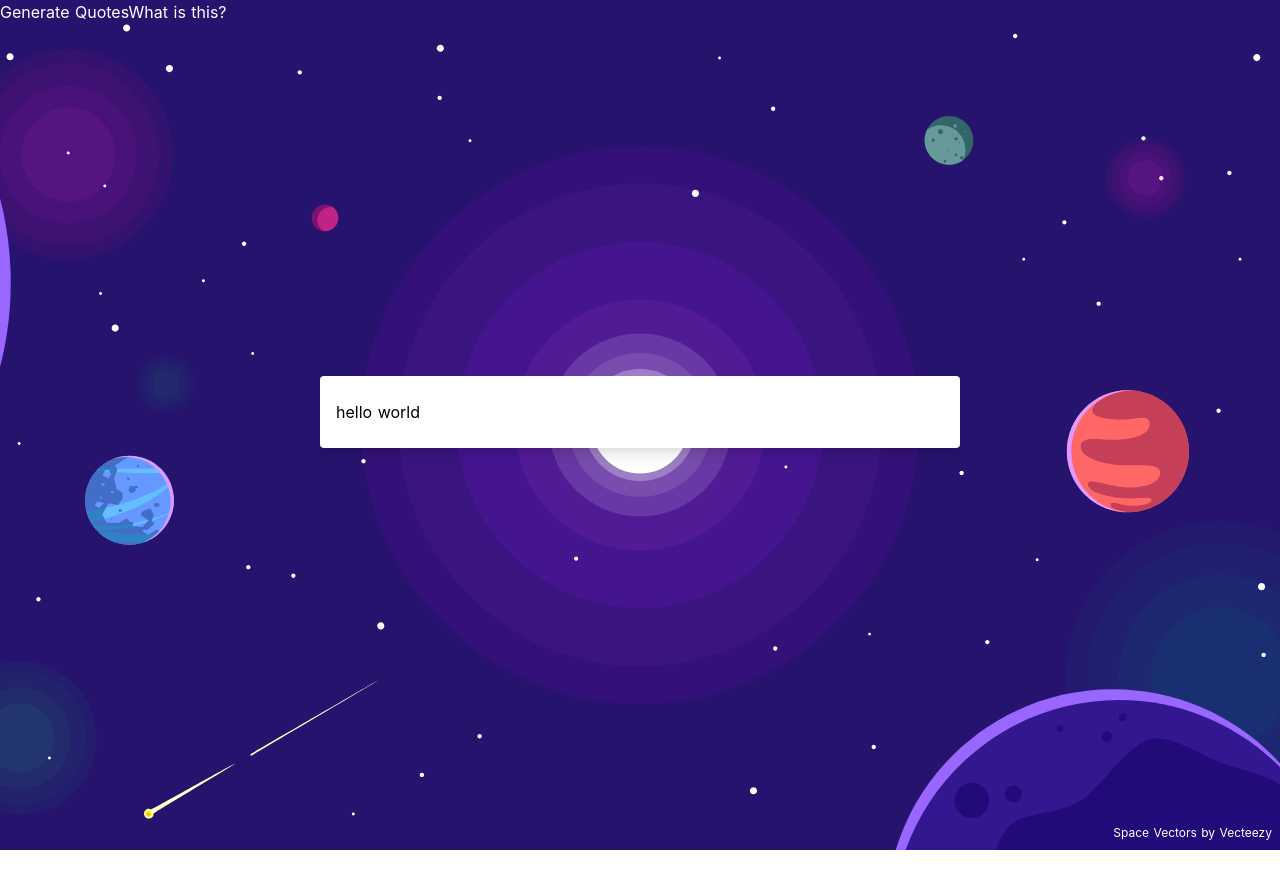
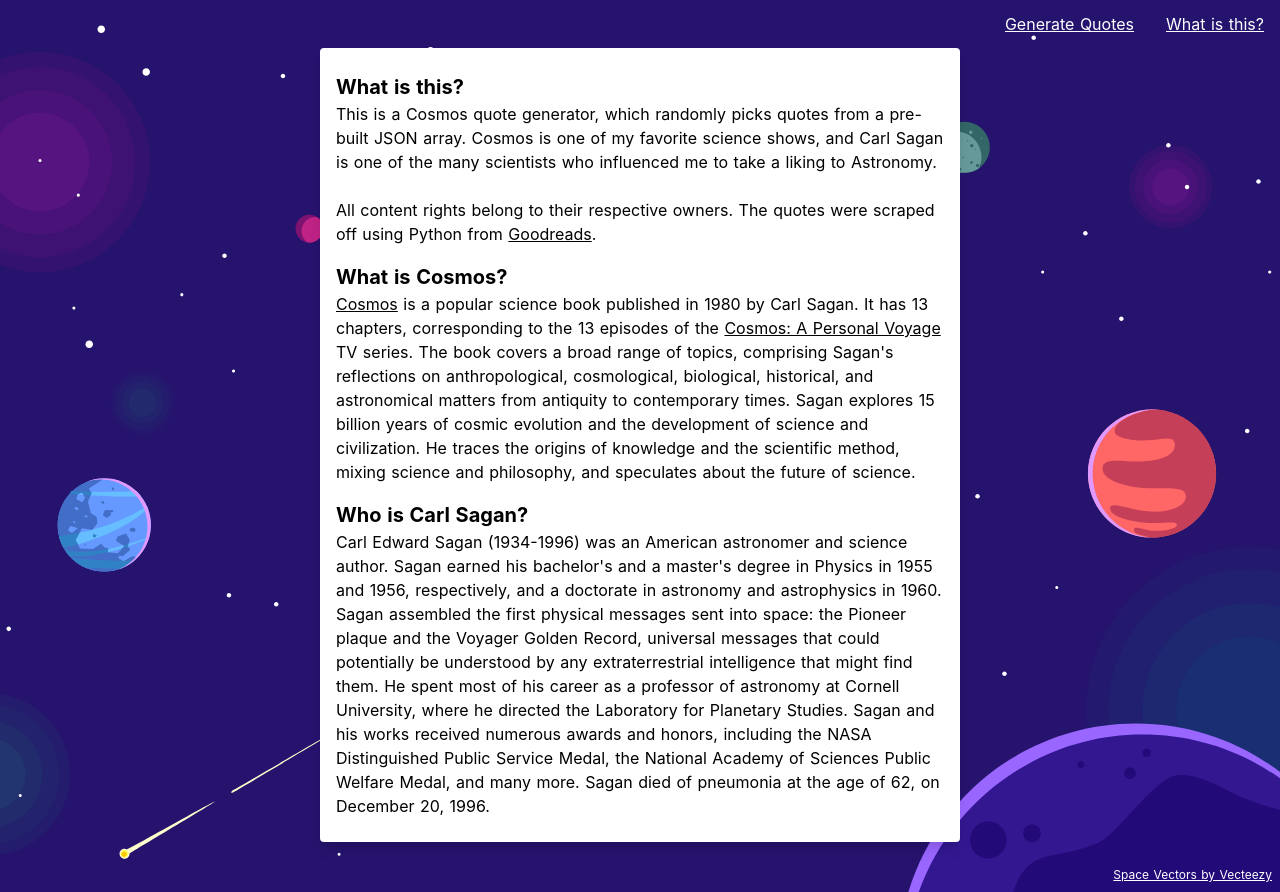
Before and after one commit to rsalunga29/cosmosquotes, a Nuxt app: page /about in a window 1280 px wide. Before the commit the page ends 850 px from the top, so only its background shows below. Built offline with nearby package versions, Linux system fonts and the light colour scheme.

Commit message:
Add navbar and about page

```diff
--- a/layouts/default.vue
+++ b/layouts/default.vue
@@ -1,7 +1,9 @@
 <template>
   <div>
-    <nuxt-link to="/">Generate Quotes</nuxt-link>
-    <nuxt-link to="/about">What is this?</nuxt-link>
+    <div class="flex justify-end">
+      <nuxt-link class="mx-4 mb-4 md:my-3" to="/">Generate Quotes</nuxt-link>
+      <nuxt-link class="mx-4 mb-4 md:my-3" to="/about">What is this?</nuxt-link>
+    </div>
 
     <nuxt />
 
@@ -42,7 +44,7 @@
 }
 
 .card {
-  @apply flex flex-col justify-center rounded overflow-hidden shadow-lg bg-white text-black mb-6;
+  @apply flex flex-col justify-center rounded overflow-scroll shadow-lg bg-white text-black mb-6;
 }
 
 .card--quote {
--- a/pages/about.vue
+++ b/pages/about.vue
@@ -3,15 +3,55 @@
     <div class="flex flex-col md:w-2/4 px-4 md:px-0">
       <div class="card">
         <div class="py-6 px-4">
-          hello world
+          <div class="mb-4">
+            <p class="text-xl font-bold">What is this?</p>
+            <p>
+              This is a Cosmos quote generator, which randomly picks quotes from a pre-built JSON array.
+              Cosmos is one of my favorite science shows, and Carl Sagan is one of the many scientists who influenced me to take a liking to
+              Astronomy.
+
+              <br /><br />
+
+              All content rights belong to their respective owners. The quotes were scraped off using Python from
+              <a href="https://www.goodreads.com/work/quotes/3237312-cosmos"
+                target="_blank" rel="noopener noreferrer">Goodreads</a>.
+            </p>
+          </div>
+
+          <div class="mb-4">
+            <p class="text-xl font-bold">What is Cosmos?</p>
+            <p>
+              <a href="https://en.wikipedia.org/wiki/Cosmos_(Carl_Sagan_book)"
+                target="_blank" rel="noopener noreferrer">Cosmos</a> is a popular science book published in 1980 by Carl Sagan.
+              It has 13 chapters, corresponding to the 13 episodes of the <a href="https://en.wikipedia.org/wiki/Cosmos:_A_Personal_Voyage"
+                target="_blank" rel="noopener noreferrer">Cosmos: A Personal Voyage</a> TV series. The book covers a broad range of topics,
+                comprising Sagan's reflections on anthropological, cosmological, biological, historical, and astronomical matters from antiquity
+                to contemporary times. Sagan explores 15 billion years of cosmic evolution and the development of science and civilization.
+                He traces the origins of knowledge and the scientific method, mixing science and philosophy,
+                and speculates about the future of science.
+            </p>
+          </div>
+
+          <div>
+            <p class="text-xl font-bold">Who is Carl Sagan?</p>
+            <p>
+              Carl Edward Sagan (1934-1996) was an American astronomer and science author. Sagan earned his bachelor's and a master's degree in Physics
+              in 1955 and 1956, respectively, and a doctorate in astronomy and astrophysics in 1960. Sagan assembled the first physical messages sent
+              into space: the Pioneer plaque and the Voyager Golden Record, universal messages that could potentially be understood by any
+              extraterrestrial intelligence that might find them. He spent most of his career as a professor of astronomy at Cornell University,
+              where he directed the Laboratory for Planetary Studies. Sagan and his works received numerous awards and honors, including
+              the NASA Distinguished Public Service Medal, the National Academy of Sciences Public Welfare Medal, and many more.
+              Sagan died of pneumonia at the age of 62, on December 20, 1996.
+            </p>
+          </div>
         </div>
       </div>
     </div>
   </div>
 </template>
 
-<script>
-export default {
-  //
+<style>
+a {
+  @apply underline;
 }
-</script>
+</style>
--- a/pages/index.vue
+++ b/pages/index.vue
@@ -10,7 +10,7 @@
       </div>
 
       <div class="md:inline-flex block md:self-end">
-        <a type="button" class="button button--tweet md:mr-4 mb-4 md:mb-0 hover:bg-blue-500 w-full md:w-auto text-center"
+        <a type="button" class="button button--tweet md:mr-4 mb-4 md:mb-0 hover:bg-blue-500 w-full md:w-auto text-center no-underline"
           :href="this.shareLink" target="_blank"
           rel="noopener noreferrer">
           Share on Twitter
@@ -69,7 +69,7 @@
 }
 
 @media only screen and (max-width: 768px) {
-  .card {
+  .card--quote {
     height: 35rem;
   }
 }
```
